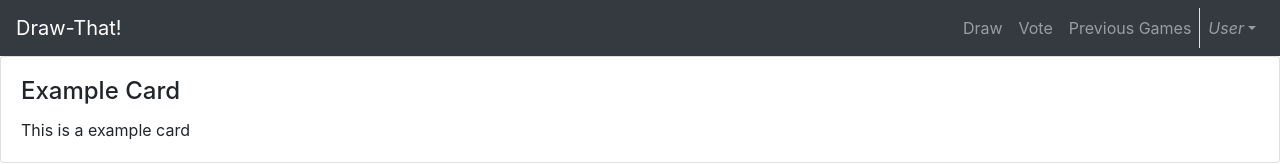
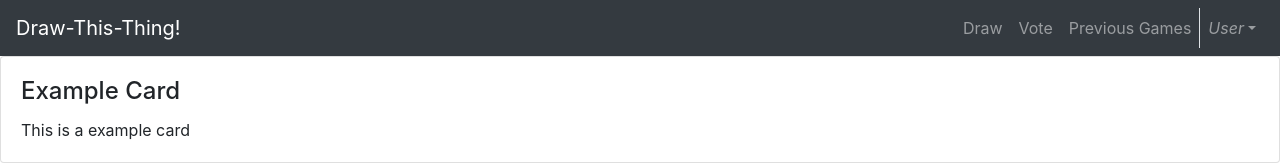
Before and after one commit to Hoppi164/draw-this-thing, a Nuxt app: page / in a window 1280 px wide. Shown: the top 164 px of the page. Built offline with nearby package versions, Linux system fonts and the light colour scheme.

Commit message:
Update Name in page-navbar

```diff
--- a/components/PageNavbar.vue
+++ b/components/PageNavbar.vue
@@ -1,7 +1,7 @@
 <template>
   <div>
     <b-navbar toggleable="lg" type="dark" variant="dark">
-      <b-navbar-brand to="/">Draw-That!</b-navbar-brand>
+      <b-navbar-brand to="/">Draw-This-Thing!</b-navbar-brand>
 
       <b-navbar-toggle target="nav-collapse"></b-navbar-toggle>
 
```
